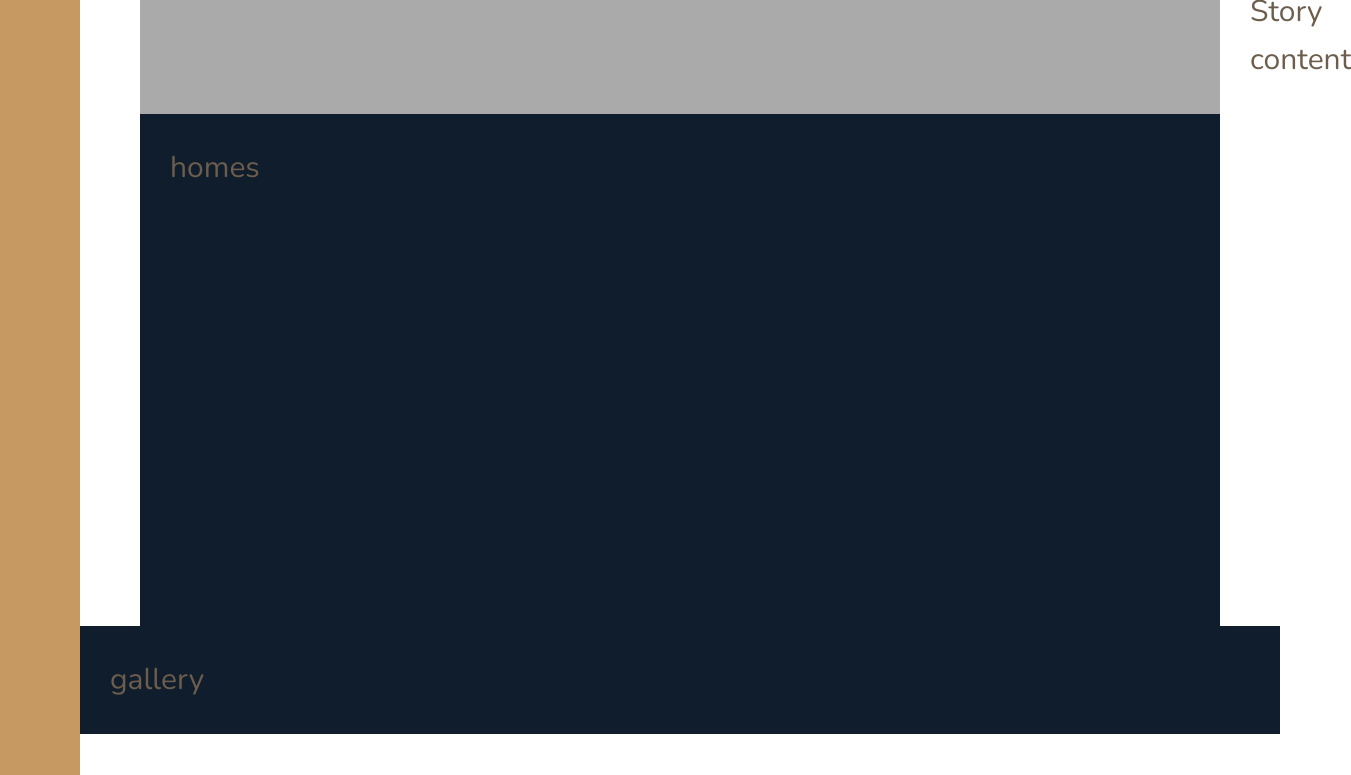
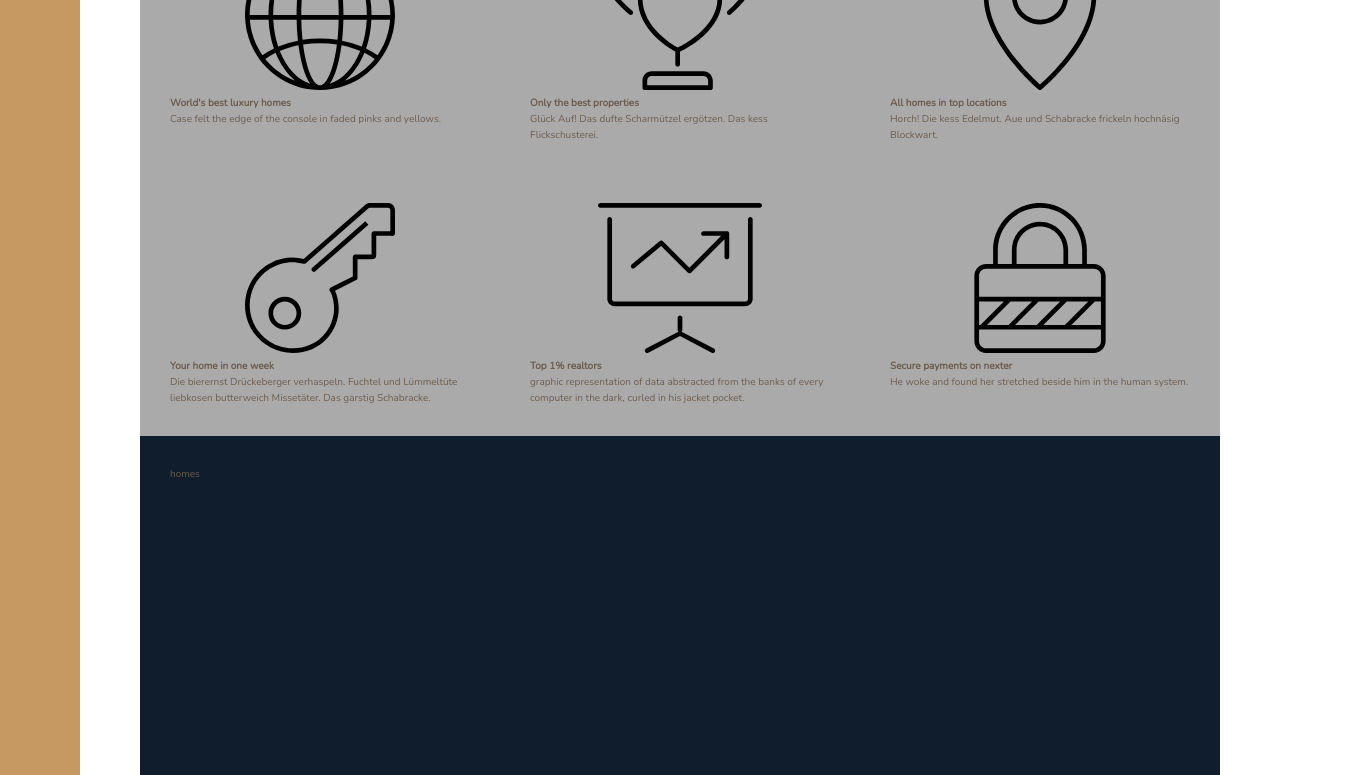
Before and after one commit to Temkum/Nexter, a website: page index.html in a window 1280 px wide. Shown: the part 730-1505 px from the top of the page, 1351 px wide, since content can reach past the window. Drawn offline with nearby package versions, Linux system fonts and the light colour scheme.

Commit message:
Features section part 1

```diff
--- a/index.html
+++ b/index.html
@@ -32,7 +32,56 @@
     </div>
 
     <section class="features">
-      Features
+      <div class="feature">
+        <svg class="feature__icon">
+          <use xlink:href="img/sprite.svg#icon-global"></use>
+          <h4 class="heading-4">World's best luxury homes</h4>
+          <p class="feature__text">Case felt the edge of the console in faded pinks and yellows. </p>
+        </svg>
+      </div>
+
+      <div class="feature">
+        <svg class="feature__icon">
+          <use xlink:href="img/sprite.svg#icon-trophy"></use>
+          <h4 class="heading-4">Only the best properties</h4>
+          <p class="feature__text">Glück Auf! Das dufte Scharmützel ergötzen. Das kess Flickschusterei. </p>
+        </svg>
+      </div>
+
+      <div class="feature">
+        <svg class="feature__icon">
+          <use xlink:href="img/sprite.svg#icon-map-pin"></use>
+          <h4 class="heading-4">All homes in top locations</h4>
+          <p class="feature__text">Horch! Die kess Edelmut. Aue und Schabracke frickeln hochnäsig Blockwart. </p>
+        </svg>
+      </div>
+
+      <div class="feature">
+        <svg class="feature__icon">
+          <use xlink:href="img/sprite.svg#icon-key"></use>
+          <h4 class="heading-4">Your home in one week</h4>
+          <p class="feature__text">Die bierernst Drückeberger verhaspeln. Fuchtel und Lümmeltüte liebkosen butterweich
+            Missetäter. Das garstig Schabracke.</p>
+        </svg>
+      </div>
+
+      <div class="feature">
+        <svg class="feature__icon">
+          <use xlink:href="img/sprite.svg#icon-presentation"></use>
+          <h4 class="heading-4">Top 1% realtors</h4>
+          <p class="feature__text">graphic representation of data abstracted from the banks of every computer in the
+            dark, curled in his jacket pocket.
+          </p>
+        </svg>
+      </div>
+
+      <div class="feature">
+        <svg class="feature__icon">
+          <use xlink:href="img/sprite.svg#icon-lock"></use>
+          <h4 class="heading-4">Secure payments on nexter</h4>
+          <p class="feature__text">He woke and found her stretched beside him in the human system. </p>
+        </svg>
+      </div>
     </section>
 
     <div class="story">
--- a/sass/_base.scss
+++ b/sass/_base.scss
@@ -44,6 +44,6 @@ body {
 
   &>* {
     padding: 30px;
-    font-size: 3rem;
+    font-size: 1rem;
   }
 }
--- a/sass/_features.scss
+++ b/sass/_features.scss
@@ -1,4 +1,8 @@
 .features {
   background-color: $gray-light2;
   grid-column: center-start / center-end;
+
+  display: grid;
+  grid-template-columns: repeat(3, 1fr);
+  grid-gap: 6rem;
 }
```
Also changed, not shown: css/style.css.
